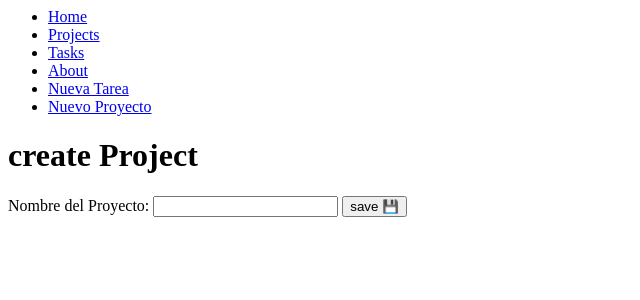
After one commit to FlakoGuN/djangoproyect, a Django app: page /create_project/ in a window 1280 px wide. The commit adds this page. Shown: the top 300 px of the page, without its empty margins (0-640 px from the left). Run offline with Django 4.2, Linux system fonts and the light colour scheme.

Commit message:
se actualizo el curso
dandole con toodoo

```diff
--- /dev/null
+++ b/myapp/forms.py
@@ -0,0 +1,8 @@
+from django import forms
+
+class CreateNewTask(forms.Form):
+    title = forms.CharField(label="Nueva Tarea", max_length=200)
+    description = forms.CharField(widget=forms.Textarea, label="hacer en la tarea")
+
+class CreateNewProject(forms.Form):
+    name = forms.CharField(label="Nombre del Proyecto", max_length=200)
--- a/myapp/templates/about.html
+++ b/myapp/templates/about.html
@@ -1,6 +1,12 @@
+{% extends 'navbar.html' %}
+
+{% block content %}
+
 <h1>About</h1>
 <p>Lorem ipsum dolor sit amet consectetur adipisicing elit. Perferendis cumque quibusdam iusto omnis animi voluptatibus numquam minus, praesentium
      cupiditate necessitatibus eius. Nihil at voluptate obcaecati pariatur dolores deleniti praesentium, ea porro doloremque deserunt est eius voluptatum
       qui nobis excepturi provident incidunt labore voluptates vel? Ducimus rerum consequatur officiis atque rem corrupti quasi est doloribus maiores quas?
       Quos odit voluptatum fugiat? Magnam obcaecati perspiciatis hic ducimus ut consequatur veritatis, aspernatur in odio soluta! Suscipit nam quos rem in quod!
        Suscipit iusto quaerat asperiores praesentium distinctio maxime ex, nobis id similique omnis nam quisquam doloremque vel dolores labore dicta, velit assumenda a.</p>
+
+{% endblock %}
--- /dev/null
+++ b/myapp/templates/create_project.html
@@ -0,0 +1,12 @@
+{% extends 'navbar.html' %}
+
+{% block content %}
+<h1>create Project</h1>
+<form method="POST">
+    {% csrf_token %}
+{{form}}
+<button>
+    save 💾
+</button>
+</form>
+{% endblock %}
--- a/myapp/templates/index.html
+++ b/myapp/templates/index.html
@@ -1,2 +1,7 @@
+{% extends 'navbar.html' %}
+
+{% block content %}
 <h1>Django app</h1>
 <p>Lorem ipsum dolor sit amet consectetur adipisicing elit. Quas possimus consectetur saepe, eveniet accusamus minus explicabo aliquid doloribus quidem velit?</p>
+
+{% endblock %}
--- /dev/null
+++ b/myapp/templates/navbar.html
@@ -0,0 +1,28 @@
+<nav>
+    <ul>
+        <li>
+            <a href="/"> Home</a>
+        </li>
+        <li>
+            <a href="/projects"> Projects</a>
+        </li>
+        <li>
+            <a href="/tasks"> Tasks</a>
+        </li>
+        <li>
+            <a href="/about"> About</a>
+        </li>
+
+        <li>
+            <a href="/create_task"> Nueva Tarea</a>
+        </li>
+        <li>
+            <a href="/create_project"> Nuevo Proyecto</a>
+        </li>
+
+    </ul>
+</nav>
+
+{% block content %}
+
+{% endblock %}
--- a/myapp/templates/tasks.html
+++ b/myapp/templates/tasks.html
@@ -1,3 +1,7 @@
+{% extends 'navbar.html' %}
+
+{% block content %}
+
 <h1>tareas</h1>
 
 {% for task in tasks %}
@@ -19,3 +23,5 @@
 </div>
 
 {% endfor %}
+
+{% endblock %}
--- a/myapp/urls.py
+++ b/myapp/urls.py
@@ -6,4 +6,6 @@ urlpatterns = [
     path('about/', views.about),
     path('projects/', views.projects),
     path('tasks/', views.tasks),
+    path('create_task/', views.create_task),
+    path('create_project/', views.create_project),
 ]
--- a/myapp/views.py
+++ b/myapp/views.py
@@ -1,7 +1,7 @@
-from django.shortcuts import render
+from django.shortcuts import render, redirect
 from django.http import HttpResponse, JsonResponse
 from .models import Project, Task
-
+from .forms import CreateNewTask, CreateNewProject
 # Create your views here.
 
 def hello(request):
@@ -17,3 +17,18 @@ def projects(request):
 def tasks(request):
     tasks = Task.objects.all()
     return render (request, 'tasks.html', {'tasks':tasks})
+
+def create_task(request):
+    if request.method == 'GET':
+        return render(request, 'create_task.html', {'form': CreateNewTask()})
+    else:
+       Task.objects.create(title=request.POST['title'], description=request.POST['description'], project_id=2)
+       return redirect ('/tasks/')
+
+def create_project(request):
+    if request.method == 'GET':
+        return render (request, 'create_project.html', {'form': CreateNewProject()})
+    else:
+       Project.objects.create(name=request.POST["name"])
+
+    return redirect ('/projects/')
```
Also changed, not shown: myapp/templates/create_task.html (added, +19 -0 lines), myapp/templates/projects.html (+7 -0 lines), db.sqlite3.
